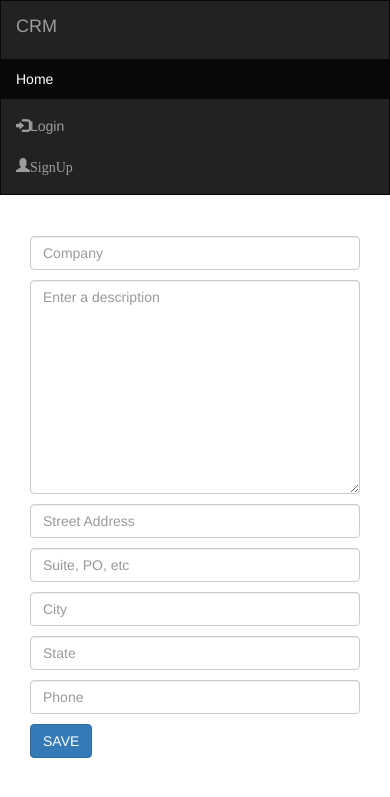
After one commit to krishna6991/PythonWeb, a Django app: template crmapp/crmapp/templates/accounts/account_cru.html in a window 390 px wide. The commit adds this page. Shown: the top 797 px of the page. Run offline with Django 3.2, Linux system fonts and the light colour scheme; the template is opened without the code that fills it: values that come from a table or form of the project are taken from there, others are empty; some libraries are stand-ins or nearby versions.

Commit message:
created new account view with edits option

```diff
--- /dev/null
+++ b/crmapp/accounts/forms.py
@@ -0,0 +1,54 @@
+from django import forms
+
+from .models import Account
+
+class AccountForm(forms.ModelForm):
+    class Meta:
+        model = Account
+        fields = ('name', 'desc', 'address_one',
+                  'address_two', 'city', 'state', 'phone',
+        )
+        widgets = {
+            'name': forms.TextInput(
+                attrs={
+                    'placeholder':'Company',
+                    'class':'col-md-12 form-control'
+                }
+            ),
+            'desc': forms.Textarea(
+                attrs={
+                    'placeholder':'Enter a description',
+                    'class':'form-control'
+                }
+            ),
+            'address_one': forms.TextInput(
+                attrs={
+                    'placeholder':'Street Address',
+                    'class':'gi-form-addr form-control'
+                }
+            ),
+            'address_two': forms.TextInput(
+                attrs={
+                    'placeholder':'Suite, PO, etc',
+                    'class':'gi-form-addr form-control'
+                }
+            ),
+            'city': forms.TextInput(
+                attrs={
+                    'placeholder':'City',
+                    'class':'gi-form-addr form-control'
+                }
+            ),
+            'state': forms.TextInput(
+                attrs={
+                    'placeholder':'State',
+                    'class':'gi-form-addr form-control'
+                }
+            ),
+            'phone': forms.TextInput(
+                attrs={
+                    'placeholder':'Phone',
+                    'class':'gi-form-addr form-control'
+                }
+            ),
+        }
--- a/crmapp/accounts/models.py
+++ b/crmapp/accounts/models.py
@@ -23,10 +23,10 @@ class Account(models.Model):
 
 
 	def get_absolute_url(self):
-		return reverse('account_detail', [self.uuid])
+		return reverse('account_detail', args=(self.uuid,))
 
 	def get_update_url(self):
-		return reverse('account_update', [self.uuid])
+		return reverse('account_update',args=(self.uuid,))
 
 	def get_delete_url(self):
-		return reverse('account_delete', [self.uuid])
+		return reverse('account_delete',args=(self.uuid,))
--- a/crmapp/accounts/urls.py
+++ b/crmapp/accounts/urls.py
@@ -1,6 +1,8 @@
 from django.urls import path
 from .views import account_detail
+from account.views import account_cru
 
 urlpatterns = [
-    path('', HomePage.as_view(), name="home"),
+    path('', account_detail, name="home"),
+    path('edit/', account_cru, name="account_update"),
 ]
--- /dev/null
+++ b/crmapp/crmapp/templates/accounts/account_cru.html
@@ -0,0 +1,10 @@
+{% extends 'base.html' %}
+{% block title %}Account Operation{% endblock title %}
+
+{% block content %}
+    <div id="content-container" class="container p-none">
+        <div class="side-p">
+            {% include 'accounts/account_item_form.html' %}
+        </div>
+    </div>
+{% endblock content %}
--- /dev/null
+++ b/crmapp/crmapp/templates/accounts/account_item_form.html
@@ -0,0 +1,29 @@
+<form id="gi-form"
+      action=""
+      method="post">
+    {% csrf_token %}
+    <div id="gi-h-w">
+        <h3 class="gi-mh">{{ form.name }}</h3>
+        <span>{{ form.name.errors }}</span>
+    </div>
+    <div class="row">
+        <div class="col-md-9">
+            <p>{{ form.desc }}</p>
+            <span>{{ form.desc.errors }}</span>
+        </div>
+        <div class="col-md-3">
+            <p class="nm">{{ form.address_one }}</p>
+            <span>{{ form.address_one.errors }}</span>
+            <p class="nm">{{ form.address_two }}</p>
+            <span>{{ form.address_one.errors }}</span>
+            <p class="nm">{{ form.city}}</p>
+            <span>{{ form.city.errors }}</span>
+            <p class="nm">{{ form.state }}</p>
+            <span>{{ form.state.errors }}</span>
+            <p class="nm">{{ form.phone}}</p>
+            <span>{{ form.phone.errors }}</span>
+        </div>
+    </div>
+    <input id="gi-form-submit" class="btn btn-primary" type="submit" value="SAVE">
+    <p>{{ form.non_field_errors }}</p>
+</form>
--- a/crmapp/crmapp/urls.py
+++ b/crmapp/crmapp/urls.py
@@ -19,12 +19,15 @@ from marketing.views import HomePage
 from subscribers.views import subscriber_new
 from django.contrib.auth.views import LoginView, LogoutView
 from accounts.views import AccountList
+from accounts.views import account_cru
 
 urlpatterns = [
     path('admin/', admin.site.urls),
     path('', HomePage.as_view(), name="home"),
     path('signup/',subscriber_new, name='sub_new'),
-    path('account/list', AccountList.as_view(), name='account_list'),
+    path('account/list/', AccountList.as_view(), name='account_list'),
     path('login/', LoginView.as_view(template_name="login.html"), name="user_login"),
     path('logout/', LogoutView.as_view(), name='home'),
+    path('account/<int:uuid>/', include('accounts.urls')),
+    path('account/new/', account_cru, name='account_new'),
 ]
```
Also changed, not shown: crmapp/accounts/views.py (+34 -1 lines), crmapp/crmapp/templates/accounts/account_detail.html (added, +14 -0 lines), crmapp/crmapp/templates/accounts/account_item_view.html (added, +22 -0 lines), crmapp/crmapp/templates/accounts/account_list.html (+6 -1 lines).
